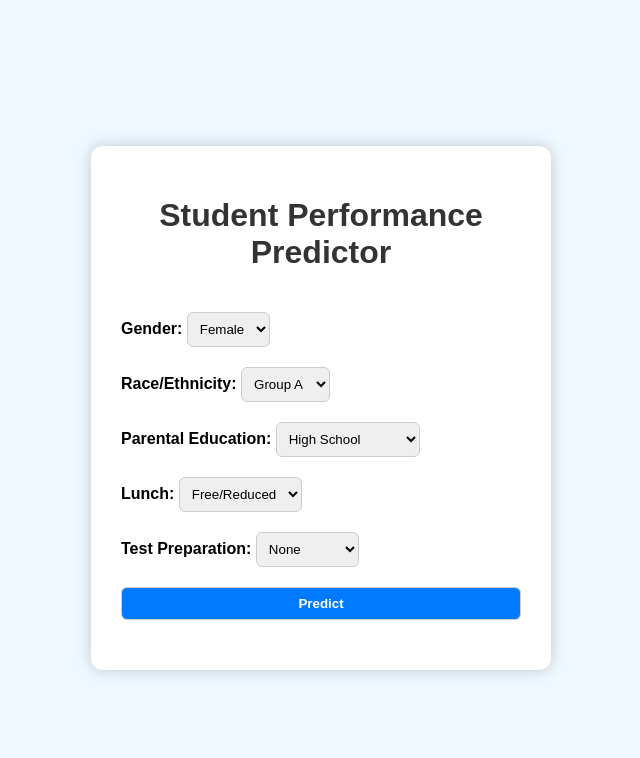
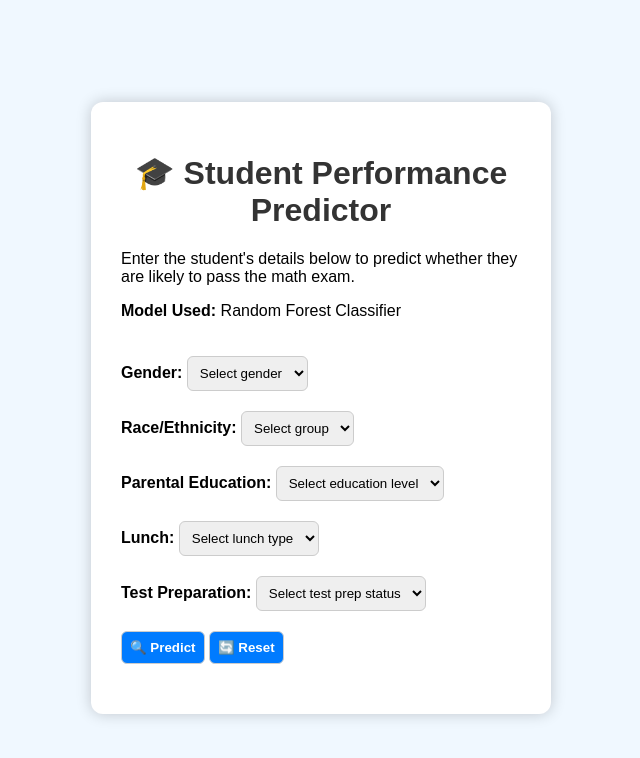
Before and after one commit to dev-rastogi03/student-performance-prediction, a plain HTML site: page index.html in a window 1280 px wide. Shown: the whole page, without its empty margins (319-959 px from the left). Drawn offline with Linux system fonts and the light colour scheme.

Commit message:
Updated index.html
more advanced UI

```diff
--- a/index.html
+++ b/index.html
@@ -4,21 +4,33 @@
   <meta charset="UTF-8">
   <title>Student Performance Predictor</title>
   <link rel="stylesheet" href="style.css">
+  <meta name="viewport" content="width=device-width, initial-scale=1.0">
 </head>
 <body>
   <div class="container">
-    <h1>Student Performance Predictor</h1>
+    <h1>🎓 Student Performance Predictor</h1>
+    <p class="description">
+      Enter the student's details below to predict whether they are likely to pass the math exam.
+    </p>
+
+    <!-- Model Info -->
+    <div class="model-info">
+      <p><strong>Model Used:</strong> Random Forest Classifier</p>
+
+    </div>
 
     <form id="predictForm">
       <label>Gender:
-        <select id="gender">
+        <select id="gender" required>
+          <option value="" disabled selected>Select gender</option>
           <option value="0">Female</option>
           <option value="1">Male</option>
         </select>
       </label>
 
       <label>Race/Ethnicity:
-        <select id="race">
+        <select id="race" required>
+          <option value="" disabled selected>Select group</option>
           <option value="0">Group A</option>
           <option value="1">Group B</option>
           <option value="2">Group C</option>
@@ -28,7 +40,8 @@
       </label>
 
       <label>Parental Education:
-        <select id="education">
+        <select id="education" required>
+          <option value="" disabled selected>Select education level</option>
           <option value="0">High School</option>
           <option value="1">Associate Degree</option>
           <option value="2">Bachelor's</option>
@@ -36,20 +49,25 @@
       </label>
 
       <label>Lunch:
-        <select id="lunch">
+        <select id="lunch" required>
+          <option value="" disabled selected>Select lunch type</option>
           <option value="0">Free/Reduced</option>
           <option value="1">Standard</option>
         </select>
       </label>
 
       <label>Test Preparation:
-        <select id="prep">
+        <select id="prep" required>
+          <option value="" disabled selected>Select test prep status</option>
           <option value="0">None</option>
           <option value="1">Completed</option>
         </select>
       </label>
 
-      <button type="submit">Predict</button>
+      <div class="button-group">
+        <button type="submit">🔍 Predict</button>
+        <button type="reset" class="reset-btn">🔄 Reset</button>
+      </div>
     </form>
 
     <div id="result"></div>
```
